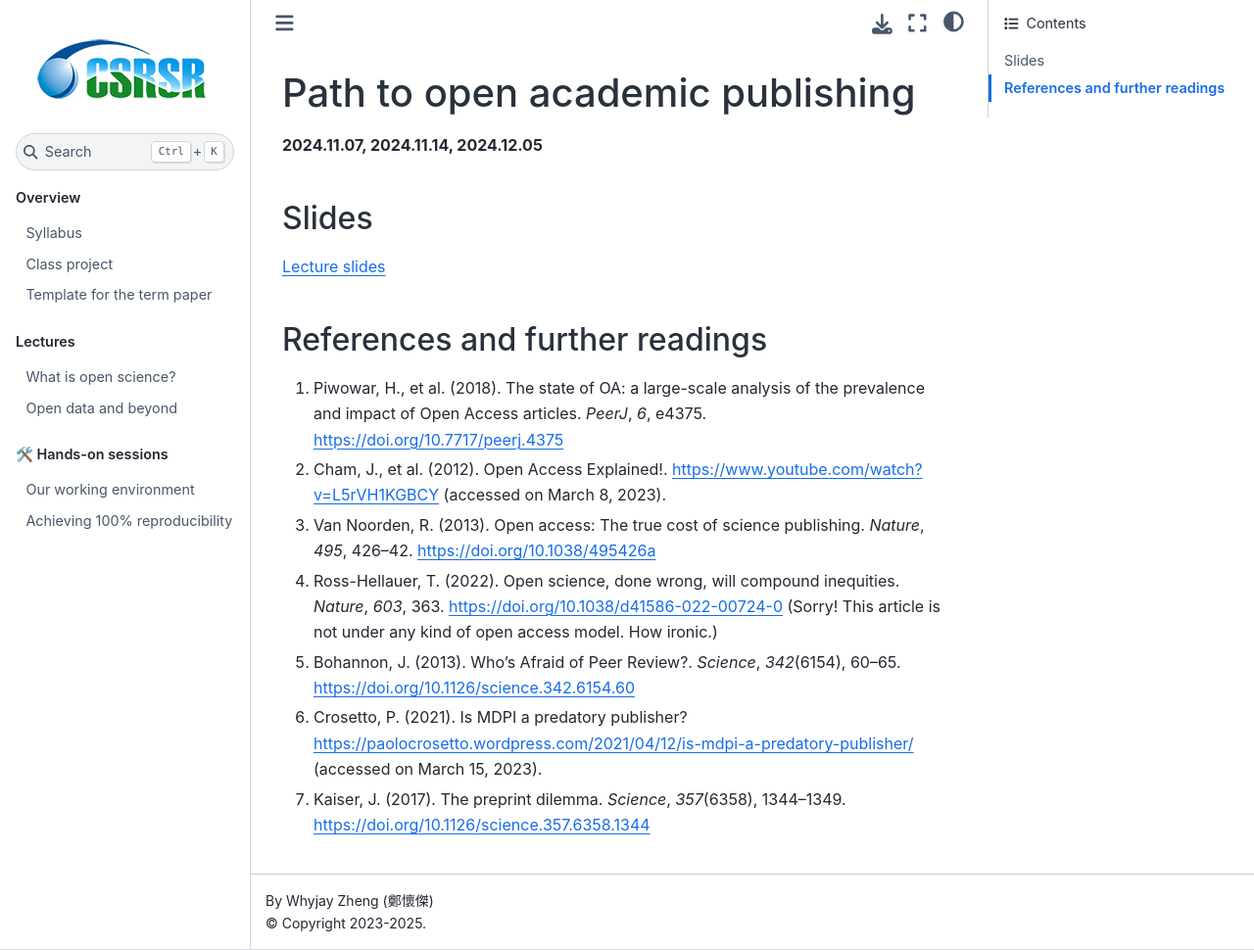
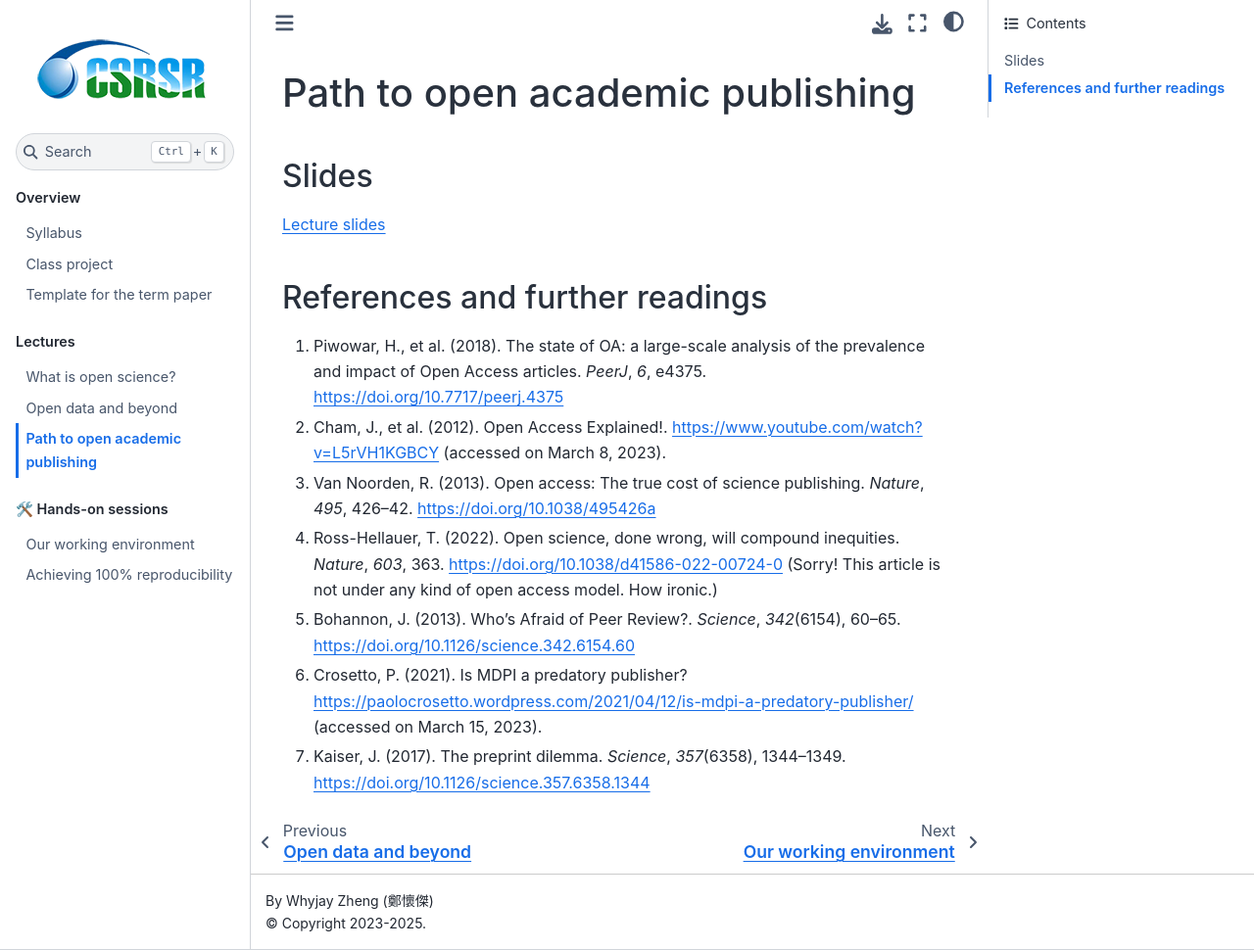
Before and after one commit to whyjz/ncu-open-science, a Jupyter Book: the page built from docs/lectures/L3-openaccess.md, in a window 1280 px wide and 970 px high. Shown: the whole window at 98% size. Built offline with Jupyter Book 1.0.4 settings and Sphinx 7.4.7 and the Sphinx Book theme 1.1.4, drawn with Linux system fonts in a browser that asks for light colours.

Commit message:
Update L3 2025

```diff
--- a/docs/_toc.yml
+++ b/docs/_toc.yml
@@ -11,7 +11,7 @@
     chapters:
     - file: lectures/L1-intro
     - file: lectures/L2-opendata
-    # - file: lectures/L3-openaccess
+    - file: lectures/L3-openaccess
     # - file: lectures/L4-reproducibility
     # - file: lectures/L5-communication
     # - file: lectures/L6-wheresdata
--- a/docs/lectures/L3-openaccess.md
+++ b/docs/lectures/L3-openaccess.md
@@ -1,10 +1,8 @@
 # Path to open academic publishing
-
-**2024.11.07, 2024.11.14, 2024.12.05**
 
 ## Slides
 
-[Lecture slides](https://docs.google.com/presentation/d/19k-dvOg4fyVKXpBXqz6NMPfm3oMcLY47I18oMzHjJI0/edit?usp=sharing)
+[Lecture slides](https://docs.google.com/presentation/d/1FBPQPqnmWH1AVhaOExWO_YEXVDqcnJ0vzQAZhv_YXXc/edit?usp=sharing)
 
 
 ## References and further readings
```
